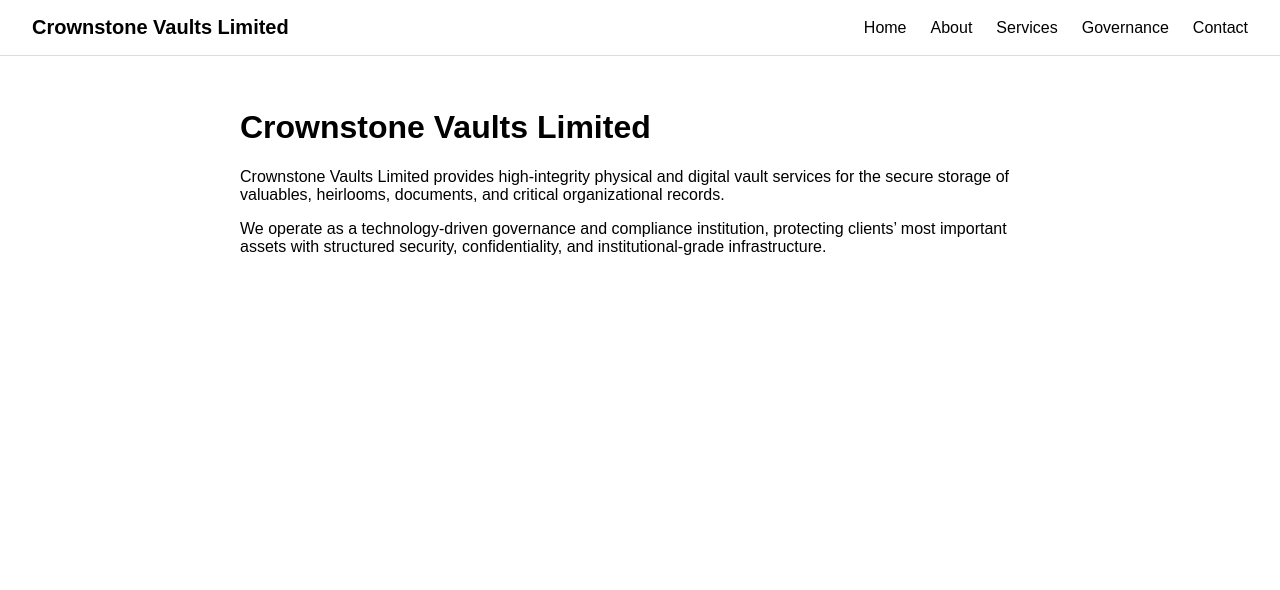
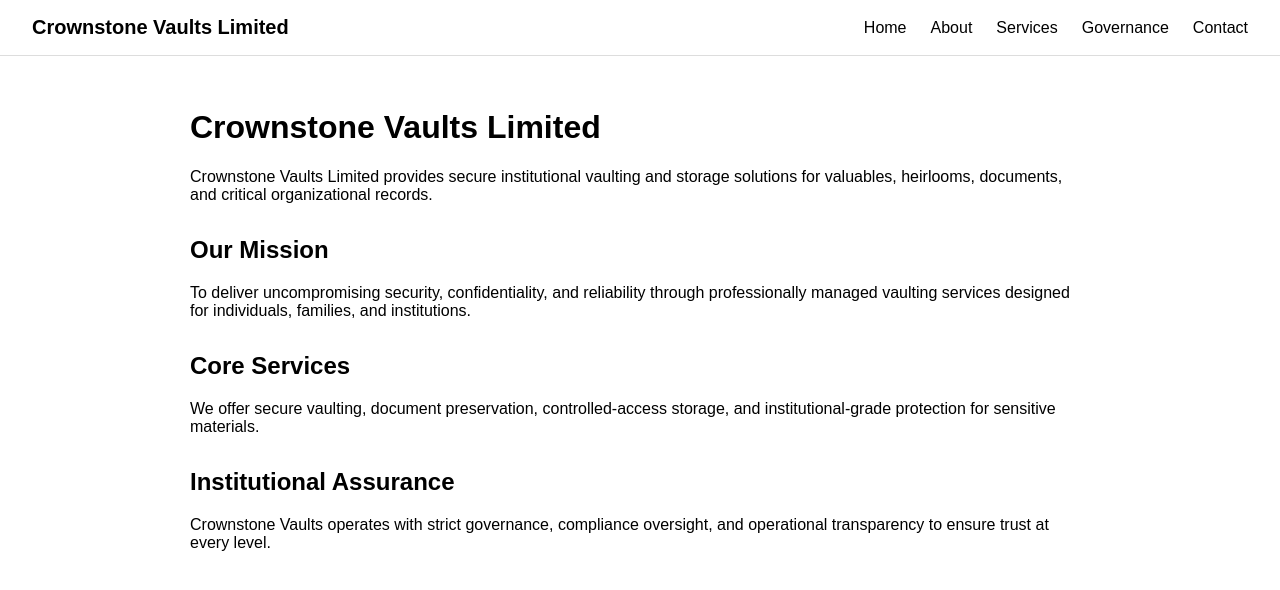
Before and after one commit to soulnlite/crownstone-vaults, a Next.js app: page / in a window 1280 px wide. Shown: the top 590 px of the page. Built offline with nearby package versions, Linux system fonts and the light colour scheme.

Commit message:
Expand homepage with institutional sections

```diff
--- a/app/page.tsx
+++ b/app/page.tsx
@@ -1,19 +1,38 @@
 export default function HomePage() {
   return (
-    <main style={{ padding: "2rem", maxWidth: "800px", margin: "0 auto" }}>
+    <main style={{ padding: "2rem", maxWidth: "900px", margin: "0 auto" }}>
       <h1>Crownstone Vaults Limited</h1>
-
       <p>
-        Crownstone Vaults Limited provides high‑integrity physical and digital
-        vault services for the secure storage of valuables, heirlooms,
-        documents, and critical organizational records.
+        Crownstone Vaults Limited provides secure institutional vaulting and
+        storage solutions for valuables, heirlooms, documents, and critical
+        organizational records.
       </p>
 
-      <p>
-        We operate as a technology‑driven governance and compliance institution,
-        protecting clients’ most important assets with structured security,
-        confidentiality, and institutional‑grade infrastructure.
-      </p>
+      <section style={{ marginTop: "2rem" }}>
+        <h2>Our Mission</h2>
+        <p>
+          To deliver uncompromising security, confidentiality, and reliability
+          through professionally managed vaulting services designed for
+          individuals, families, and institutions.
+        </p>
+      </section>
+
+      <section style={{ marginTop: "2rem" }}>
+        <h2>Core Services</h2>
+        <p>
+          We offer secure vaulting, document preservation, controlled-access
+          storage, and institutional-grade protection for sensitive materials.
+        </p>
+      </section>
+
+      <section style={{ marginTop: "2rem" }}>
+        <h2>Institutional Assurance</h2>
+        <p>
+          Crownstone Vaults operates with strict governance, compliance
+          oversight, and operational transparency to ensure trust at every
+          level.
+        </p>
+      </section>
     </main>
   );
 }
```
